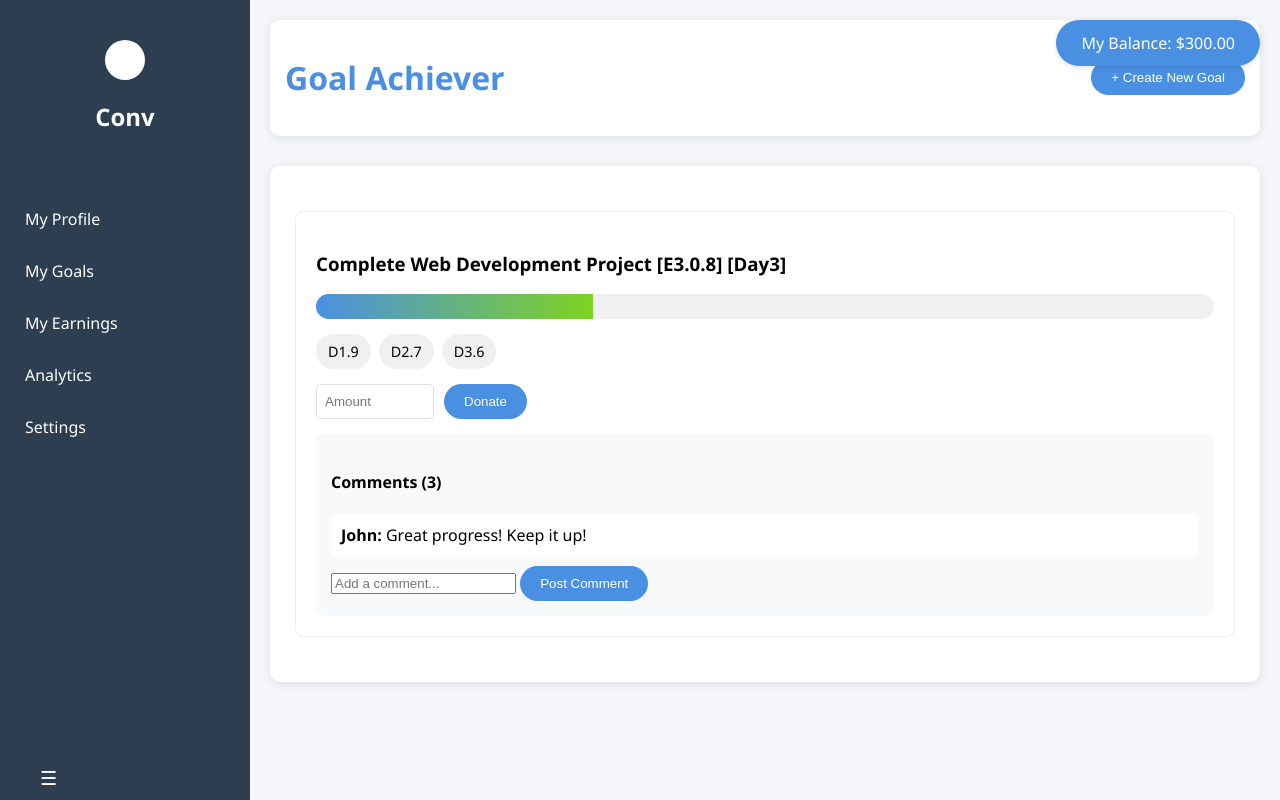
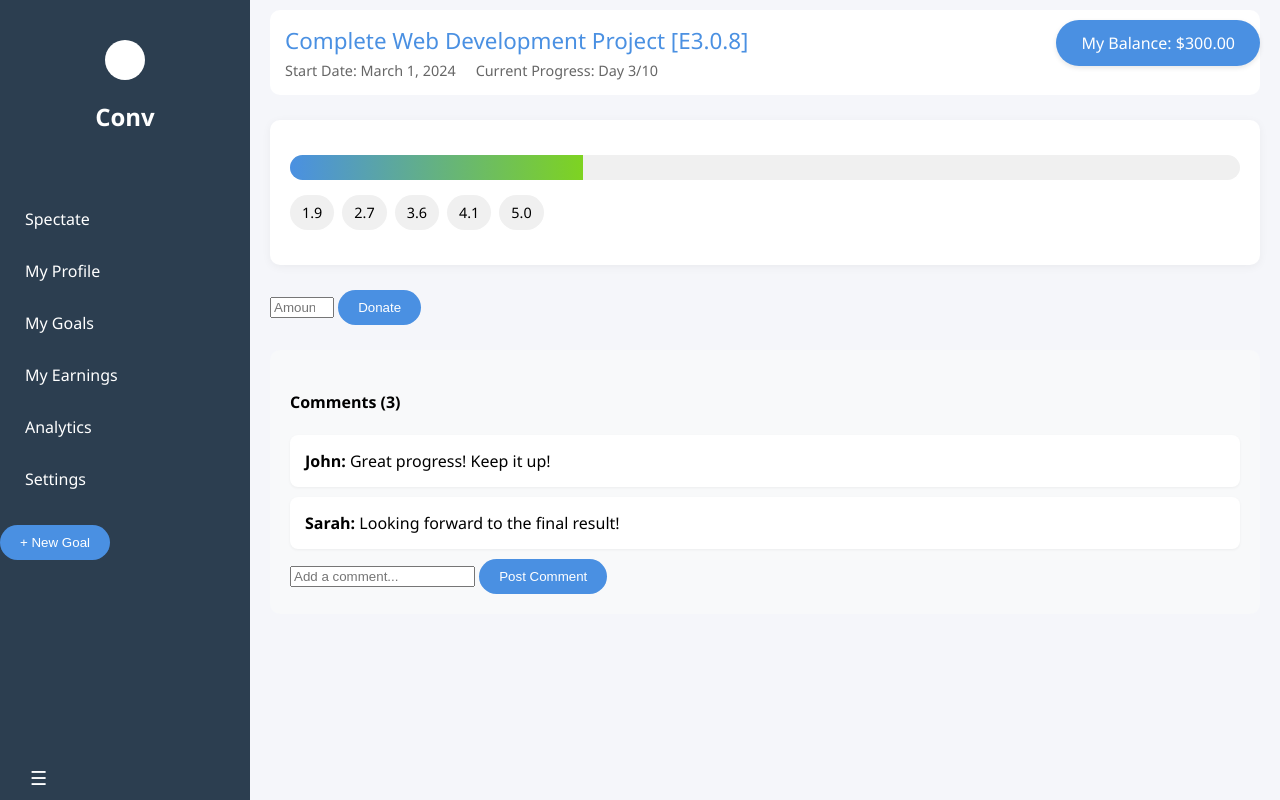
Before and after one commit to YRHacksConv/YRHacksConv.github.io, a plain HTML site: page index.html in a window 1280 px wide. Drawn offline with Linux system fonts and the light colour scheme.

Commit message:
Update index.html

```diff
--- a/index.html
+++ b/index.html
@@ -20,7 +20,7 @@
             transition: margin-left 0.3s;
         }
 
-        /* Sidebar Styles */
+        /* Enhanced Sidebar Styles */
         .sidebar {
             height: 100%;
             width: var(--sidebar-width);
@@ -39,9 +39,16 @@
             width: var(--collapsed-width);
         }
 
+        .sidebar.collapsed .nav-text,
+        .sidebar.collapsed .brand-name,
+        .sidebar.collapsed .new-goal-btn span {
+            display: none;
+        }
+
         .sidebar-header {
             padding: 20px;
             text-align: center;
+            position: relative;
         }
 
         .logo-placeholder {
@@ -49,7 +56,7 @@
             height: 40px;
             background: #fff;
             border-radius: 50%;
-            margin: 0 auto;
+            margin: 0 auto 10px;
         }
 
         .nav-items {
@@ -61,26 +68,17 @@
         .nav-item {
             padding: 15px 25px;
             cursor: pointer;
+            display: flex;
+            align-items: center;
+            gap: 15px;
             transition: 0.2s;
-            white-space: nowrap;
         }
 
         .nav-item:hover {
             background-color: #34495e;
         }
 
-        .toggle-btn {
-            position: absolute;
-            bottom: 20px;
-            left: 20px;
-            background: none;
-            border: none;
-            color: white;
-            cursor: pointer;
-            font-size: 1.2rem;
-        }
-
-        /* Main Content Area */
+        /* Improved Main Content */
         .main-content {
             margin-left: var(--sidebar-width);
             padding: 20px;
@@ -93,36 +91,34 @@
             margin-left: var(--collapsed-width);
         }
 
-        /* Original Styles Preserved Below */
-        .nav {
-            display: flex;
-            justify-content: space-between;
-            align-items: center;
-            margin-bottom: 30px;
+        /* Project Header */
+        .project-header {
+            margin: -10px 0 20px;
             padding: 15px;
             background: white;
             border-radius: 10px;
-            box-shadow: 0 2px 10px rgba(0,0,0,0.1);
         }
 
-        .goal-list {
+        .project-title {
+            font-size: 1.4rem;
+            margin-bottom: 5px;
+            color: var(--primary-color);
+        }
+
+        .project-meta {
+            font-size: 0.9rem;
+            color: #666;
+            display: flex;
+            gap: 20px;
+        }
+
+        /* Enhanced Progress Section */
+        .progress-container {
+            margin: 25px 0;
+            padding: 20px;
             background: white;
             border-radius: 10px;
-            padding: 25px;
-            box-shadow: 0 2px 10px rgba(0,0,0,0.1);
-        }
-
-        .goal-item {
-            margin: 20px 0;
-            padding: 20px;
-            border-radius: 8px;
-            background: #fff;
-            transition: transform 0.2s;
-            border: 1px solid #eee;
-        }
-
-        .goal-item:hover {
-            transform: translateY(-2px);
+            box-shadow: 0 2px 10px rgba(0,0,0,0.05);
         }
 
         .progress-bar {
@@ -139,6 +135,7 @@
             transition: width 0.5s ease;
         }
 
+        /* Days Visualization */
         .days-container {
             display: flex;
             gap: 8px;
@@ -160,6 +157,7 @@
             color: white;
         }
 
+        /* Balance & Interactive Elements */
         .balance {
             position: fixed;
             top: 20px;
@@ -187,49 +185,63 @@
             transform: translateY(-1px);
         }
 
+        /* Comment Section */
         .comment-section {
-            margin-top: 15px;
-            padding: 15px;
+            margin-top: 25px;
+            padding: 20px;
             background: #f8f9fa;
-            border-radius: 8px;
+            border-radius: 10px;
         }
 
         .comment {
             margin: 10px 0;
-            padding: 10px;
+            padding: 15px;
             background: white;
-            border-radius: 5px;
+            border-radius: 8px;
+            box-shadow: 0 1px 3px rgba(0,0,0,0.05);
         }
 
-        .donate-section {
-            display: flex;
-            gap: 10px;
-            margin-top: 15px;
-        }
-
-        input[type="number"] {
-            padding: 8px;
-            border: 1px solid #ddd;
-            border-radius: 5px;
-            width: 100px;
-        }
-
+        /* Modal & Form Elements */
         .modal {
             display: none;
             position: fixed;
             top: 50%;
             left: 50%;
             transform: translate(-50%, -50%);
-            padding: 20px;
+            padding: 30px;
             background: white;
-            border-radius: 10px;
-            box-shadow: 0 0 20px rgba(0,0,0,0.2);
+            border-radius: 15px;
+            box-shadow: 0 0 30px rgba(0,0,0,0.2);
             z-index: 100;
+            max-width: 500px;
+            width: 90%;
+        }
+
+        .form-input {
+            width: 100%;
+            padding: 12px;
+            margin: 10px 0;
+            border: 1px solid #ddd;
+            border-radius: 8px;
+            box-sizing: border-box;
+        }
+
+        /* Toggle Button */
+        .toggle-btn {
+            position: absolute;
+            bottom: 20px;
+            left: 20px;
+            background: none;
+            border: none;
+            color: white;
+            cursor: pointer;
+            font-size: 1.2rem;
+            padding: 10px;
         }
     </style>
 </head>
 <body>
-    <!-- Sidebar -->
+    <!-- Sidebar Navigation -->
     <div class="sidebar" id="sidebar">
         <div class="sidebar-header">
             <div class="logo-placeholder"></div>
@@ -237,14 +249,30 @@
         </div>
 
         <ul class="nav-items">
-            <li class="nav-item">My Profile</li>
-            <li class="nav-item">My Goals</li>
-            <li class="nav-item">My Earnings</li>
-            <li class="nav-item">Analytics</li>
-            <li class="nav-item">Settings</li>
+            <li class="nav-item">
+                <span class="nav-text">Spectate</span>
+            </li>
+            <li class="nav-item">
+                <span class="nav-text">My Profile</span>
+            </li>
+            <li class="nav-item">
+                <span class="nav-text">My Goals</span>
+            </li>
+            <li class="nav-item">
+                <span class="nav-text">My Earnings</span>
+            </li>
+            <li class="nav-item">
+                <span class="nav-text">Analytics</span>
+            </li>
+            <li class="nav-item">
+                <span class="nav-text">Settings</span>
+            </li>
         </ul>
 
         <button class="toggle-btn" onclick="toggleSidebar()">☰</button>
+        <button class="new-goal-btn" onclick="showCreateModal()">
+            <span>+ New Goal</span>
+        </button>
     </div>
 
     <!-- Main Content -->
@@ -253,31 +281,32 @@
             My Balance: $<span id="balance">300.00</span>
         </div>
 
-        <div class="nav">
-            <h1 style="color: var(--primary-color);">Goal Achiever</h1>
-            <button onclick="showCreateModal()">+ Create New Goal</button>
+        <!-- Project Header -->
+        <div class="project-header">
+            <div class="project-title">Complete Web Development Project [E3.0.8]</div>
+            <div class="project-meta">
+                <div>Start Date: March 1, 2024</div>
+                <div>Current Progress: Day 3/10</div>
+            </div>
         </div>
 
-        <div class="modal" id="createModal">
-            <h2>Create New Goal</h2>
-            <input type="text" placeholder="Goal Title" id="goalTitle" class="form-input">
-            <textarea placeholder="Goal Description" id="goalDesc" class="form-input"></textarea>
-            <button onclick="createNewGoal()">Create Goal</button>
-            <button onclick="hideCreateModal()">Cancel</button>
-        </div>
-
-        <div class="goal-list">
-            <div class="goal-item">
-                <h3>Complete Web Development Project [E3.0.8] [Day3]</h3>
+        <!-- Progress Section -->
+        <div class="progress-container">
             <div class="progress-bar">
                 <div class="progress" style="width: 30%"></div>
             </div>
             <div class="days-container">
-                    <div class="day">D1.9</div>
-                    <div class="day">D2.7</div>
-                    <div class="day">D3.6</div>
+                <div class="day">1.9</div>
+                <div class="day">2.7</div>
+                <div class="day">3.6</div>
+                <div class="day">4.1</div>
+                <div class="day">5.0</div>
+            </div>
         </div>
 
+        <!-- Interaction Section -->
+        <div class="goal-list">
+            <div class="goal-item">
                 <div class="donate-section">
                     <input type="number" placeholder="Amount" id="donateAmount" min="1" max="300">
                     <button onclick="makeDonation()">Donate</button>
@@ -288,15 +317,29 @@
                     <div class="comment">
                         <strong>John:</strong> Great progress! Keep it up!
                     </div>
+                    <div class="comment">
+                        <strong>Sarah:</strong> Looking forward to the final result!
+                    </div>
                     <input type="text" placeholder="Add a comment..." id="commentInput">
                     <button onclick="postComment()">Post Comment</button>
                 </div>
             </div>
         </div>
+
+        <!-- Create Goal Modal -->
+        <div class="modal" id="createModal">
+            <h2>Create New Goal</h2>
+            <input type="text" placeholder="Goal Title" id="goalTitle" class="form-input">
+            <textarea placeholder="Goal Description" id="goalDesc" class="form-input" rows="4"></textarea>
+            <div style="margin-top: 20px; text-align: right;">
+                <button onclick="createNewGoal()">Create Goal</button>
+                <button onclick="hideCreateModal()" style="margin-left: 10px; background: var(--danger-color)">Cancel</button>
+            </div>
+        </div>
     </div>
 
     <script>
-        // Sidebar Toggle Function
+        // Sidebar Management
         function toggleSidebar() {
             const sidebar = document.getElementById('sidebar');
             const mainContent = document.getElementById('mainContent');
@@ -307,7 +350,7 @@
             toggleBtn.innerHTML = sidebar.classList.contains('collapsed') ? '»' : '☰';
         }
 
-        // Original Functions Preserved
+        // Goal Management
         let balance = 300.00;
         let currentProgress = 30;
 
@@ -322,20 +365,27 @@
         function createNewGoal() {
             const title = document.getElementById('goalTitle').value;
             const desc = document.getElementById('goalDesc').value;
+            if(title) {
+                // Add goal creation logic here
                 hideCreateModal();
             }
+        }
 
+        // Donation System
         function makeDonation() {
             const amount = parseFloat(document.getElementById('donateAmount').value);
             if (amount > balance) {
                 alert('Insufficient balance!');
                 return;
             }
+            if(amount > 0) {
                 balance -= amount;
                 document.getElementById('balance').textContent = balance.toFixed(2);
                 alert(`Thank you for donating $${amount}!`);
             }
+        }
 
+        // Comment System
         function postComment() {
             const commentInput = document.getElementById('commentInput');
             const commentText = commentInput.value.trim();
@@ -349,6 +399,7 @@
             }
         }
 
+        // Progress Simulation
         setInterval(() => {
             if (currentProgress < 100) {
                 currentProgress += Math.random() * 2;
@@ -357,6 +408,7 @@
             }
         }, 3000);
 
+        // Modal Close Logic
         window.onclick = function(event) {
             if (event.target.className === 'modal') {
                 event.target.style.display = 'none';
```
Lines whose indentation alone changed are shown as unchanged.
